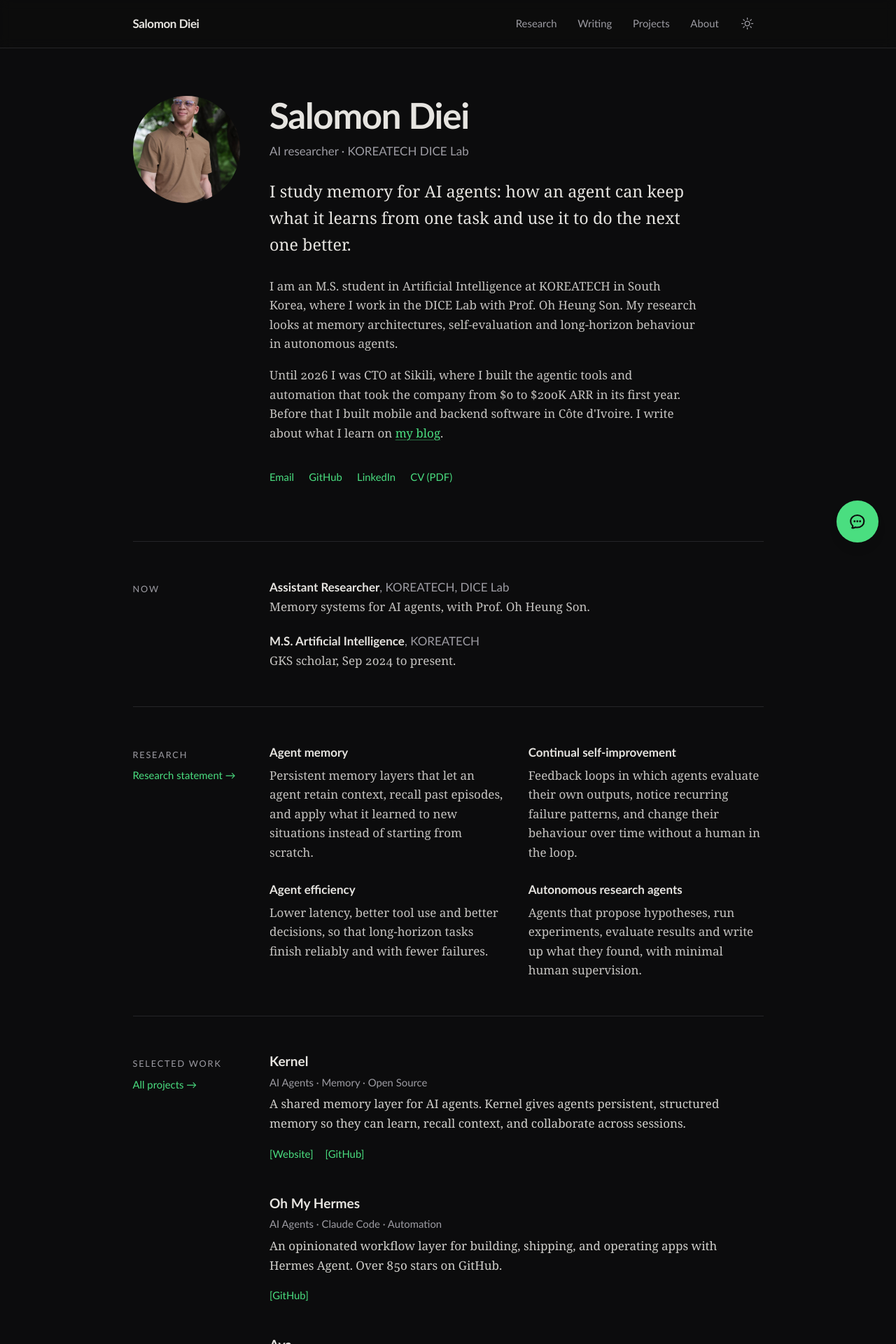
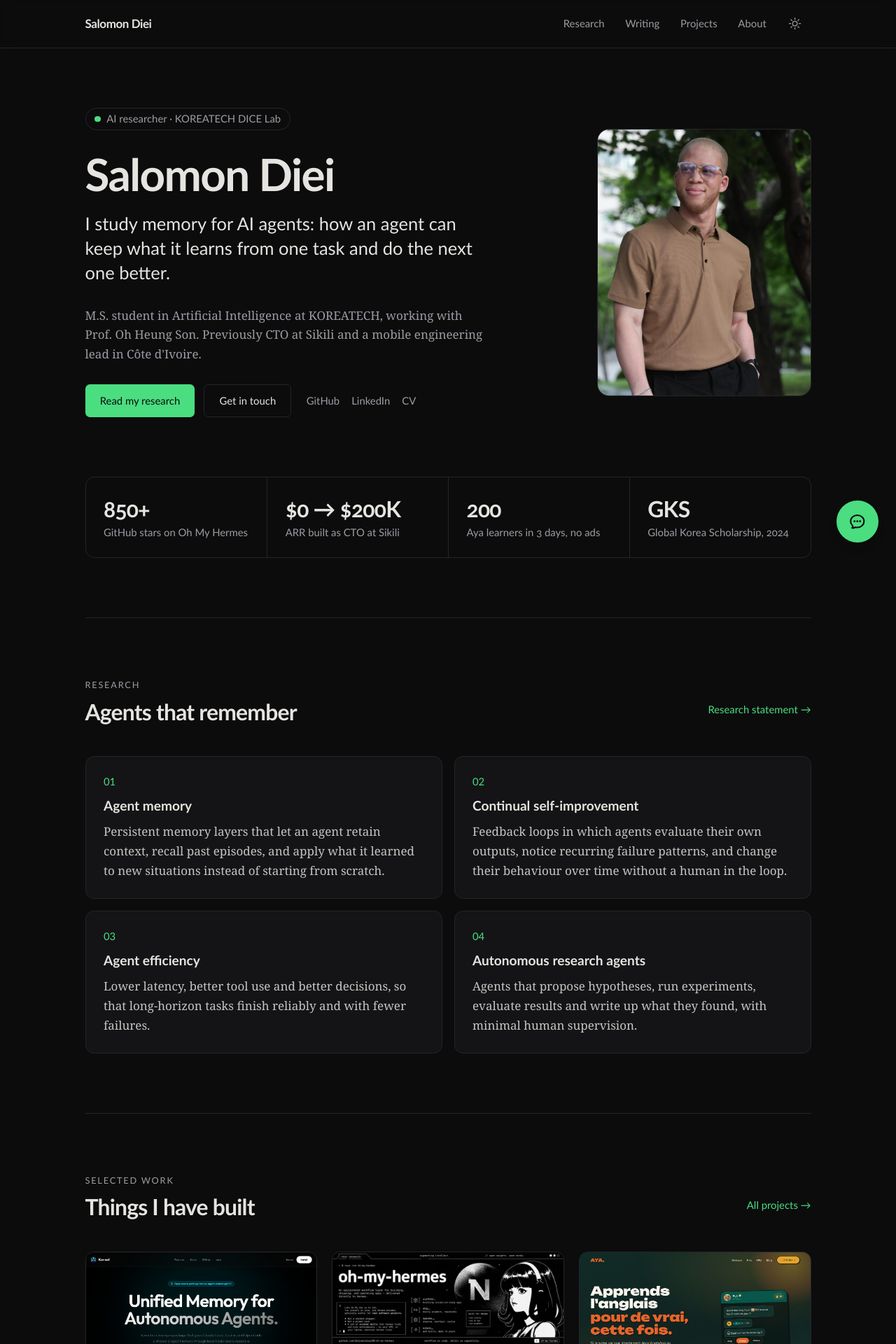
Before and after one commit to Salomondiei08/portfolio, a Next.js app: page / in a window 1280 px wide. Shown: the top 1920 px of the page at 70% size. Built offline with nearby package versions, Linux system fonts and the light colour scheme.

Commit message:
feat(home): visual hero, highlights, research tiles, cards
Large portrait, headline numbers, project and post cards, contact band. Container widened to max-w-5xl.

```diff
--- a/src/app/layout.tsx
+++ b/src/app/layout.tsx
@@ -178,7 +178,7 @@ export default function RootLayout({
           <div className="flex min-h-screen flex-col">
             <SiteHeader />
             {/* One centred column for every page keeps line length readable */}
-            <main id="main" className="mx-auto w-full max-w-4xl flex-1 px-4 pb-16 sm:px-6">
+            <main id="main" className="mx-auto w-full max-w-5xl flex-1 px-4 pb-16 sm:px-6">
               {children}
             </main>
             <SiteFooter />
--- a/src/app/page.tsx
+++ b/src/app/page.tsx
@@ -1,72 +1,116 @@
 import Image from "next/image";
 import Link from "next/link";
+import type { ReactNode } from "react";
 import { format } from "date-fns";
 import { NewsletterForm } from "@/components/portfolio/NewsletterForm";
-import { Entry, Section } from "@/components/site/Section";
+import { ProjectCard } from "@/components/site/ProjectCard";
 import { portfolioProjects } from "@/lib/portfolio-data";
-import { contactLinks, nowItems, researchInterests, resumeHref } from "@/lib/profile-data";
+import { contactLinks, researchInterests, resumeHref } from "@/lib/profile-data";
 import { getAllPosts } from "@/lib/markdown";
 
 /** Projects shown on the home page, in this order. The rest live on /projects. */
 const SELECTED_PROJECT_IDS = ["kernel", "oh-my-hermes", "aya"];
 
+/** Headline numbers. Each one is backed by something stated elsewhere on the site. */
+const highlights = [
+  { value: "850+", label: "GitHub stars on Oh My Hermes" },
+  { value: "$0 → $200K", label: "ARR built as CTO at Sikili" },
+  { value: "200", label: "Aya learners in 3 days, no ads" },
+  { value: "GKS", label: "Global Korea Scholarship, 2024" },
+];
+
 /**
- * Home page, laid out like an academic homepage: who I am and what I
- * study first, then current roles, research themes, selected work and
- * recent writing. Each block is a labelled Section in one reading column.
+ * Home-page section with a large heading and an optional "see all" link.
+ * Interior pages use the quieter margin-label Section instead.
+ */
+function HomeSection({
+  eyebrow,
+  title,
+  action,
+  children,
+}: {
+  eyebrow: string;
+  title: string;
+  action?: { href: string; label: string };
+  children: ReactNode;
+}) {
+  return (
+    <section className="border-t border-border py-14 md:py-20">
+      <div className="mb-8 flex flex-wrap items-end justify-between gap-x-6 gap-y-2 md:mb-10">
+        <div className="space-y-2">
+          <p className="eyebrow">{eyebrow}</p>
+          <h2 className="text-[1.75rem] font-bold leading-tight tracking-tight sm:text-3xl">{title}</h2>
+        </div>
+        {action && (
+          <Link
+            href={action.href}
+            className="inline-flex min-h-11 items-center font-sans text-sm text-primary hover:underline underline-offset-4"
+          >
+            {action.label} →
+          </Link>
+        )}
+      </div>
+      {children}
+    </section>
+  );
+}
+
+/**
+ * Home page. Hero with portrait, headline numbers, research themes,
+ * project cards with real screenshots, latest writing and a contact band.
  */
 export default function Home() {
-  const recentPosts = getAllPosts("blog").slice(0, 5);
+  const [latestPost, ...olderPosts] = getAllPosts("blog");
   const selectedProjects = SELECTED_PROJECT_IDS.map((id) =>
     portfolioProjects.find((project) => project.id === id)
   ).filter((project): project is NonNullable<typeof project> => Boolean(project));
 
   return (
     <>
-      {/* Introduction */}
-      <section className="grid gap-6 pb-12 pt-8 md:grid-cols-[9rem_1fr] md:gap-10 md:pb-16 md:pt-16">
-        <div>
-          <Image
-            src="/images/salomon.JPG"
-            alt="Portrait of Salomon Diei"
-            width={144}
-            height={144}
-            priority
-            className="h-24 w-24 rounded-full object-cover md:h-36 md:w-36"
-          />
-        </div>
-        <div className="min-w-0 space-y-6">
-          <div className="space-y-2">
-            <h1 className="text-[2.25rem] font-bold leading-[1.1] tracking-tight sm:text-5xl">Salomon Diei</h1>
-            <p className="font-sans text-muted-foreground">AI researcher · KOREATECH DICE Lab</p>
-          </div>
-
-          <p className="max-w-[36rem] text-xl leading-relaxed sm:text-[1.375rem]">
-            I study memory for AI agents: how an agent can keep what it learns from one task and use it to do
-            the next one better.
+      {/* Hero */}
+      <section className="grid items-center gap-8 pb-14 pt-8 md:grid-cols-[1fr_16rem] md:gap-14 md:pb-20 md:pt-20 lg:grid-cols-[1fr_18rem]">
+        <div className="order-2 min-w-0 space-y-7 md:order-1">
+          <p className="inline-flex items-center gap-2 rounded-full border border-border px-3 py-1 font-sans text-sm text-muted-foreground">
+            <span className="h-2 w-2 rounded-full bg-primary" aria-hidden="true" />
+            AI researcher · KOREATECH DICE Lab
           </p>
 
-          <div className="max-w-[36rem] space-y-4 leading-relaxed text-foreground/85">
-            <p>
-              I am an M.S. student in Artificial Intelligence at KOREATECH in South Korea, where I work in the
-              DICE Lab with Prof. Oh Heung Son. My research looks at memory architectures, self-evaluation and
-              long-horizon behaviour in autonomous agents.
-            </p>
-            <p>
-              Until 2026 I was CTO at Sikili, where I built the agentic tools and automation that took the
-              company from $0 to $200K ARR in its first year. Before that I built mobile and backend software in
-              Côte d&apos;Ivoire. I write about what I learn on{" "}
-              <Link href="/blog" className="text-link">my blog</Link>.
+          <div className="space-y-5">
+            <h1 className="text-[2.75rem] font-bold leading-[1.02] tracking-tight sm:text-6xl">Salomon Diei</h1>
+            <p className="max-w-[34rem] font-sans text-xl leading-snug text-foreground sm:text-2xl">
+              I study memory for AI agents: how an agent can keep what it learns from one task and do the next
+              one better.
             </p>
           </div>
 
-          <ul className="flex flex-wrap gap-x-5 font-sans text-sm">
-            {contactLinks.map((link) => (
+          <p className="max-w-[34rem] leading-relaxed text-muted-foreground">
+            M.S. student in Artificial Intelligence at KOREATECH, working with Prof. Oh Heung Son. Previously CTO
+            at Sikili and a mobile engineering lead in Côte d&apos;Ivoire.
+          </p>
+
+          <div className="flex flex-wrap items-center gap-3">
+            <Link
+              href="/research"
+              className="inline-flex min-h-11 items-center rounded-md bg-primary px-5 font-sans text-sm font-medium text-primary-foreground hover:bg-primary/90 transition-colors"
+            >
+              Read my research
+            </Link>
+            <a
+              href="mailto:salomondiei08@gmail.com"
+              className="inline-flex min-h-11 items-center rounded-md border border-border px-5 font-sans text-sm font-medium hover:border-foreground/30 hover:bg-secondary transition-colors"
+            >
+              Get in touch
+            </a>
+            <ul className="flex flex-wrap gap-x-4 font-sans text-sm sm:ml-2">
+              {contactLinks
+                .filter((link) => link.external)
+                .map((link) => (
                   <li key={link.href}>
                     <a
                       href={link.href}
-                  {...(link.external ? { target: "_blank", rel: "noopener noreferrer" } : {})}
-                  className="inline-flex min-h-11 items-center text-primary hover:underline underline-offset-4"
+                      target="_blank"
+                      rel="noopener noreferrer"
+                      className="inline-flex min-h-11 items-center text-muted-foreground hover:text-foreground"
                     >
                       {link.label}
                     </a>
@@ -76,82 +120,123 @@ export default function Home() {
                 <a
                   href={resumeHref}
                   download="Salomon_Diei_Resume.pdf"
-                className="inline-flex min-h-11 items-center text-primary hover:underline underline-offset-4"
+                  className="inline-flex min-h-11 items-center text-muted-foreground hover:text-foreground"
                 >
-                CV (PDF)
+                  CV
                 </a>
               </li>
             </ul>
           </div>
+        </div>
+
+        <div className="order-1 md:order-2">
+          <Image
+            src="/images/salomon.JPG"
+            alt="Portrait of Salomon Diei"
+            width={576}
+            height={720}
+            priority
+            sizes="(max-width: 768px) 160px, 288px"
+            className="aspect-[4/5] w-36 rounded-2xl border border-border object-cover sm:w-44 md:w-full"
+          />
+        </div>
       </section>
 
-      <Section label="Now" id="now">
-        <ul className="space-y-5">
-          {nowItems.map((item) => (
-            <li key={item.role}>
-              <p className="font-sans font-bold">
-                {item.role}
-                <span className="font-normal text-muted-foreground">, {item.place}</span>
-              </p>
-              <p className="text-foreground/85">{item.detail}</p>
-            </li>
-          ))}
-        </ul>
-      </Section>
-
-      <Section label="Research" id="research" action={{ href: "/research", label: "Research statement" }}>
-        <dl className="grid gap-x-8 gap-y-6 sm:grid-cols-2">
-          {researchInterests.map((interest) => (
-            <div key={interest.title} className="space-y-1">
-              <dt className="font-sans font-bold">{interest.title}</dt>
-              <dd className="leading-relaxed text-foreground/85">{interest.description}</dd>
+      {/* Highlights */}
+      <dl className="mb-14 grid grid-cols-2 overflow-hidden rounded-xl border border-border md:mb-20 md:grid-cols-4">
+        {highlights.map((item, index) => (
+          <div
+            key={item.label}
+            className={`space-y-1 p-5 md:p-6 ${index % 2 === 1 ? "border-l border-border" : ""} ${
+              index >= 2 ? "border-t border-border md:border-t-0" : ""
+            } ${index === 2 ? "md:border-l" : ""}`}
+          >
+            <dt className="sr-only">{item.label}</dt>
+            <dd className="font-sans text-2xl font-bold tracking-tight sm:text-3xl">{item.value}</dd>
+            <dd className="font-sans text-sm leading-snug text-muted-foreground">{item.label}</dd>
           </div>
         ))}
       </dl>
-      </Section>
 
-      <Section label="Selected work" id="work" action={{ href: "/projects", label: "All projects" }}>
-        <div className="space-y-8">
-          {selectedProjects.map((project) => (
-            <Entry
-              key={project.id}
-              title={project.title}
-              meta={project.tags.slice(0, 3).join(" · ")}
-              links={project.links}
-            >
-              <p>{project.description}</p>
-            </Entry>
+      <HomeSection eyebrow="Research" title="Agents that remember" action={{ href: "/research", label: "Research statement" }}>
+        <div className="grid gap-4 sm:grid-cols-2">
+          {researchInterests.map((interest, index) => (
+            <div key={interest.title} className="space-y-2 rounded-xl border border-border bg-card p-6">
+              <p className="tabular font-sans text-sm text-primary">{String(index + 1).padStart(2, "0")}</p>
+              <h3 className="text-lg font-bold">{interest.title}</h3>
+              <p className="leading-relaxed text-foreground/85">{interest.description}</p>
+            </div>
           ))}
         </div>
-      </Section>
+      </HomeSection>
 
-      <Section label="Writing" id="writing" action={{ href: "/blog", label: "All posts" }}>
-        <ol className="divide-y divide-border">
-          {recentPosts.map((post) => (
+      <HomeSection eyebrow="Selected work" title="Things I have built" action={{ href: "/projects", label: "All projects" }}>
+        <div className="grid gap-5 sm:grid-cols-2 lg:grid-cols-3">
+          {selectedProjects.map((project) => (
+            <ProjectCard key={project.id} project={project} />
+          ))}
+        </div>
+      </HomeSection>
+
+      {latestPost && (
+        <HomeSection eyebrow="Writing" title="Latest notes" action={{ href: "/blog", label: "All posts" }}>
+          <div className="grid gap-8 md:grid-cols-[1.25fr_1fr] md:gap-10">
+            <Link href={`/blog/${latestPost.slug}`} className="group block space-y-4">
+              {latestPost.coverImage && (
+                <div className="relative aspect-[16/9] overflow-hidden rounded-xl border border-border bg-muted">
+                  <Image
+                    src={latestPost.coverImage}
+                    alt={latestPost.coverAlt || ""}
+                    fill
+                    sizes="(max-width: 768px) 100vw, 540px"
+                    className="object-cover transition-transform duration-500 group-hover:scale-[1.03] motion-reduce:transition-none"
+                  />
+                </div>
+              )}
+              <div className="space-y-2">
+                <p className="tabular font-sans text-sm text-muted-foreground">
+                  {format(new Date(latestPost.date), "MMMM d, yyyy")} · {latestPost.readingTime} min read
+                </p>
+                <h3 className="text-xl font-bold leading-snug group-hover:text-primary transition-colors sm:text-2xl">
+                  {latestPost.title}
+                </h3>
+                <p className="leading-relaxed text-muted-foreground">{latestPost.description}</p>
+              </div>
+            </Link>
+
+            <ol className="divide-y divide-border border-y border-border md:self-start">
+              {olderPosts.slice(0, 4).map((post) => (
                 <li key={post.slug}>
-              <Link
-                href={`/blog/${post.slug}`}
-                className="group grid gap-x-6 gap-y-1 py-3 sm:grid-cols-[6.5rem_1fr] sm:items-baseline"
-              >
-                <time dateTime={post.date} className="tabular font-sans text-sm text-muted-foreground">
+                  <Link href={`/blog/${post.slug}`} className="group block space-y-1 py-4">
+                    <p className="tabular font-sans text-sm text-muted-foreground">
                       {format(new Date(post.date), "MMM yyyy")}
-                </time>
-                <span className="leading-snug group-hover:text-primary transition-colors">{post.title}</span>
+                    </p>
+                    <p className="leading-snug group-hover:text-primary transition-colors">{post.title}</p>
                   </Link>
                 </li>
               ))}
             </ol>
-      </Section>
+          </div>
+        </HomeSection>
+      )}
 
-      <Section label="Contact" id="contact">
-        <div className="max-w-[36rem] space-y-6">
-          <p className="leading-relaxed text-foreground/85">
-            Email is the best way to reach me. I am always happy to talk about agent memory, possible research
-            collaborations, or anything I have written. You can also get new posts and research notes by email.
+      {/* Contact band */}
+      <section className="mt-6 grid gap-8 rounded-2xl border border-border bg-card p-6 sm:p-10 md:grid-cols-2 md:items-center md:gap-12">
+        <div className="space-y-3">
+          <h2 className="text-[1.75rem] font-bold leading-tight tracking-tight sm:text-3xl">Let&apos;s talk about agents</h2>
+          <p className="leading-relaxed text-muted-foreground">
+            I am happy to discuss agent memory, research collaborations, or anything I have written. Email is the
+            fastest way to reach me.
           </p>
+          <a href="mailto:salomondiei08@gmail.com" className="inline-flex min-h-11 items-center text-link font-sans">
+            salomondiei08@gmail.com
+          </a>
+        </div>
+        <div className="space-y-3">
+          <p className="font-sans font-bold">Get new posts by email</p>
           <NewsletterForm />
         </div>
-      </Section>
+      </section>
     </>
   );
 }
--- a/src/components/site/SiteFooter.tsx
+++ b/src/components/site/SiteFooter.tsx
@@ -9,7 +9,7 @@ import { contactLinks, resumeHref } from "@/lib/profile-data";
 export function SiteFooter() {
   return (
     <footer className="border-t border-border">
-      <div className="mx-auto grid max-w-4xl gap-8 px-4 py-12 font-sans text-sm sm:px-6 md:grid-cols-[9rem_1fr_1fr] md:gap-10">
+      <div className="mx-auto grid max-w-5xl gap-8 px-4 py-12 font-sans text-sm sm:px-6 md:grid-cols-[9rem_1fr_1fr] md:gap-10">
         <p className="eyebrow">Salomon Diei</p>
 
         <nav aria-label="Footer">
--- a/src/components/site/SiteHeader.tsx
+++ b/src/components/site/SiteHeader.tsx
@@ -35,7 +35,7 @@ export function SiteHeader() {
 
   return (
     <header className="sticky top-0 z-40 border-b border-border bg-background/90 backdrop-blur supports-[backdrop-filter]:bg-background/75">
-      <div className="mx-auto flex h-16 max-w-4xl items-center justify-between gap-4 px-4 sm:px-6">
+      <div className="mx-auto flex h-16 max-w-5xl items-center justify-between gap-4 px-4 sm:px-6">
         <Link
           href="/"
           className="inline-flex min-h-11 items-center font-sans text-base font-bold tracking-tight hover:text-primary transition-colors"
@@ -86,7 +86,7 @@ export function SiteHeader() {
 
       {menuOpen && (
         <div id="mobile-menu" className="border-t border-border bg-background md:hidden">
-          <ul className="mx-auto max-w-4xl px-4 py-2 sm:px-6">
+          <ul className="mx-auto max-w-5xl px-4 py-2 sm:px-6">
             {[...primaryNav, ...secondaryNav].map((item) => {
               const active = isActivePath(pathname, item.href);
               return (
```
Lines whose indentation alone changed are shown as unchanged.
